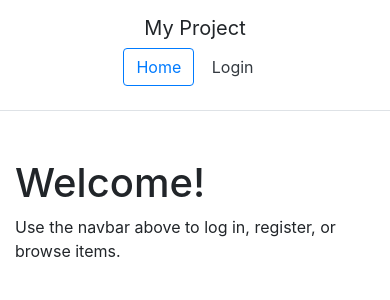
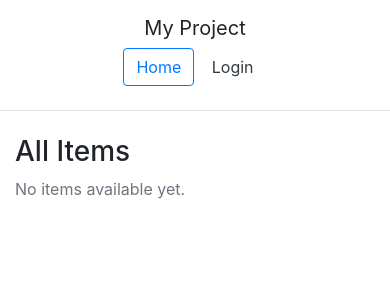
Before and after one commit to Kjets22/dp_project, a Flask app: page / in a window 390 px wide. Shown: the top 300 px of the page. Run offline with Flask 3, Linux system fonts and the light colour scheme; data that the repository does not hold is empty; some libraries are stand-ins or nearby versions.

Commit message:
feat: added items at home

```diff
--- a/app/__init__.py
+++ b/app/__init__.py
@@ -782,7 +782,10 @@ def create_app():
 
     @app.route("/")
     def home():
-        return render_template("index.html")
+        # fetch all items, newest first
+        from app.models import Item
+        items = Item.query.order_by(Item.id.desc()).all()
+        return render_template("index.html", items=items)
 
 
     return app
--- a/app/templates/index.html
+++ b/app/templates/index.html
@@ -1,10 +1,41 @@
 {% extends "base.html" %}
 
-{% block title %}Home{% endblock %}
+{% block title %}Home – All Items{% endblock %}
 
 {% block content %}
-<div class="container mt-5">
-  <h1>Welcome!</h1>
-  <p>Use the navbar above to log in, register, or browse items.</p>
+<div class="container mt-4">
+  <h3>All Items</h3>
+  {% if items %}
+    <div class="row">
+      {% for item in items %}
+        <div class="col-6 col-sm-4 col-md-3 mb-4">
+          <div class="card h-100">
+            {# optional thumbnail if available: <img src="{{ item.thumbnail_url }}" class="card-img-top" alt="{{ item.title }}"> #}
+            <div class="card-body d-flex flex-column">
+              <h5 class="card-title mb-2">
+                <a href="{{ url_for('item_detail', item_id=item.id) }}">{{ item.title }}</a>
+              </h5>
+              {# Display current price or auction status instead of owner #}
+              <div class="card-text mt-auto mb-0">
+                {% set open_auction = item.auctions | selectattr('status','equalto','open') | first %}
+                {% if open_auction %}
+                  {% if open_auction.bids %}
+                    {% set highest_bid = open_auction.bids | map(attribute='amount') | max %}
+                  {% else %}
+                    {% set highest_bid = open_auction.init_price %}
+                  {% endif %}
+                  <small class="text-muted">Current Price: {{ highest_bid }}</small>
+                {% else %}
+                  <small class="text-muted">Not opened for auction</small>
+                {% endif %}
+              </div>
+            </div>
+          </div>
+        </div>
+      {% endfor %}
+    </div>
+  {% else %}
+    <p class="text-muted">No items available yet.</p>
+  {% endif %}
 </div>
 {% endblock %}
```
Also changed, not shown: app/templates/auth/detail.html (+10 -4 lines).
